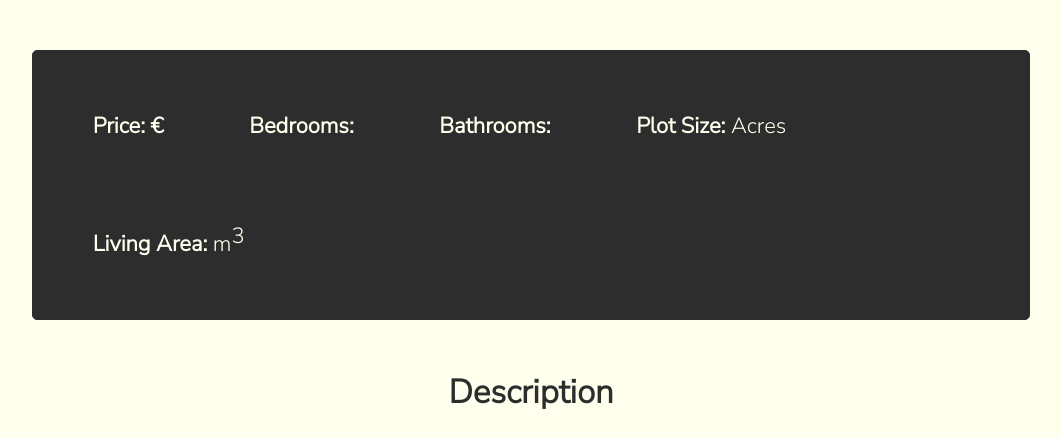
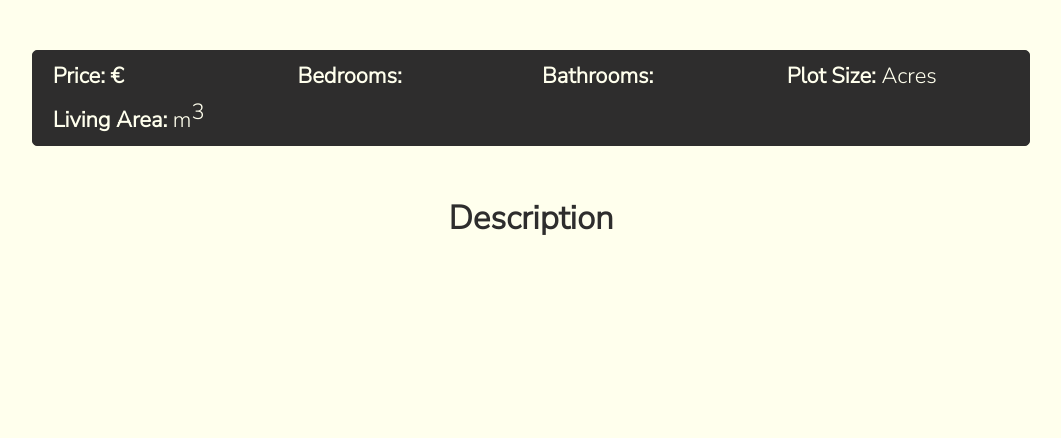
Before and after one commit to lsapundzic/Real-Estate-Website, a PHP site: page /pages/estate.present.php?id=1 in a window 1280 px wide. Shown: the part 259-697 px from the top of the page, without its empty margins (109-1170 px from the left). Run offline with PHP 8.4, Linux system fonts and the light colour scheme; the template is opened without the code that fills it, so the values that code supplies are empty.

Commit message:
content box has been switched to flex but I am not sure this is a good solution

```diff
--- a/styles/estate.present.css
+++ b/styles/estate.present.css
@@ -13,8 +13,9 @@ section:last-child {
 
 /* $$$ IMAGE STYLING */
 section > img {
+    /* Layout */
     width: 100%;
-    height: 700px;
+    height: auto;
 }
 
 /* $$$ Overview Box at the top $$$ */
@@ -24,16 +25,12 @@ section > img {
     font-size: 2.2rem;
 
     /* Layout */
-    /*width: 35vw;*/
     border: 1px solid #2e2d2d;
-    padding: 20px;
+    padding: 0 8px 0 10px;
 
     /* Design */
     background-color: #2e2d2d;
     border-radius: 5px;
-
-    /* Behavior */
-    /*display: inline-block;*/
 
 }
 
@@ -54,7 +51,14 @@ section > img {
 
     /* Design */
     list-style: none;
+
+    /* Behavior */
+    display: flex;
+    align-items: center;
+    justify-content: space-evenly;
+    flex-flow: wrap;
 }
+
 
 /* TODO: Suggest using flexbox*/
 .overview ul li {
@@ -62,14 +66,20 @@ section > img {
     font-size: inherit;
 
     /* Layout */
-    padding: 40px;
+    margin: 10px;
 
     /* Design */
     background-color: inherit;
     color: #ffffed;
 
     /* Behavior */
-    display: inline-block;
+    flex: 1 220px;
+}
+
+/* TODO: This is not an actual solution, superscript still sticks out*/
+.overview ul li:nth-child(5) {
+    /* Layout */
+    margin-top: -4.16px;
 }
 
 .overview ul li sup {
```
